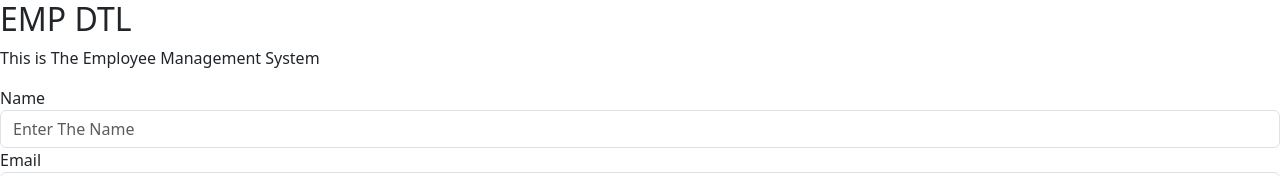
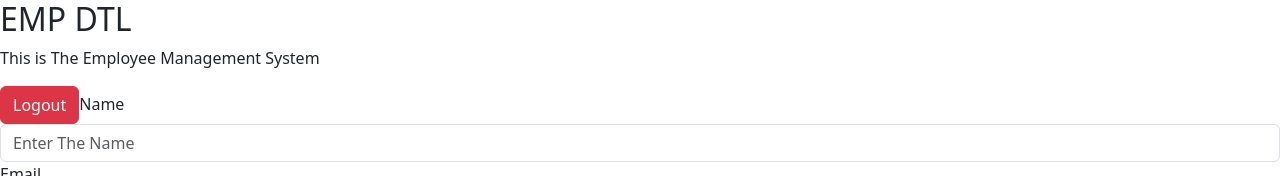
Before and after one commit to Adityasahoo7/EmpDtl.UI, an Angular app: page /employee in a window 1280 px wide. Shown: the top 176 px of the page. Built offline with nearby package versions, Linux system fonts and the light colour scheme; no server answers.

Commit message:
Add Logout

```diff
--- a/src/app/employee/employee.component.html
+++ b/src/app/employee/employee.component.html
@@ -1,6 +1,10 @@
 
 <h2>EMP DTL</h2>
 <p>This is The Employee Management System</p>
+
+<button class="btn btn-danger" (click)="logout()">
+  Logout
+</button>
 
 <label>Name</label>
 <input type="text" class="form-control" [(ngModel)]="employee.name" placeholder="Enter The Name" >
--- a/src/app/employee/employee.component.ts
+++ b/src/app/employee/employee.component.ts
@@ -2,6 +2,7 @@ import { Component, OnInit } from '@angular/core';
 import { Employee } from '../models/employee.model';
 import { EmployeeService } from '../services/employee.service';
 import { windowToggle } from 'rxjs';
+import { Router } from '@angular/router';
 
 @Component({
   selector: 'app-employee',
@@ -26,7 +27,7 @@ selectedResume!: File;
   /**
    *
    */
-  constructor(private empservice:EmployeeService) {
+  constructor(private empservice:EmployeeService , private route:Router) {
 
   }
 ngOnInit(): void {
@@ -68,6 +69,11 @@ downloderesume(emp: Employee): void {
   });
 
 }
+logout():void{
+  localStorage.clear();
+  this.route.navigate(['/login']);
+}
+
 saveemployee(){
   if(this.isEdit){
     // this.empservice.updateemployee(this.employee.id!,this.employee)
```
